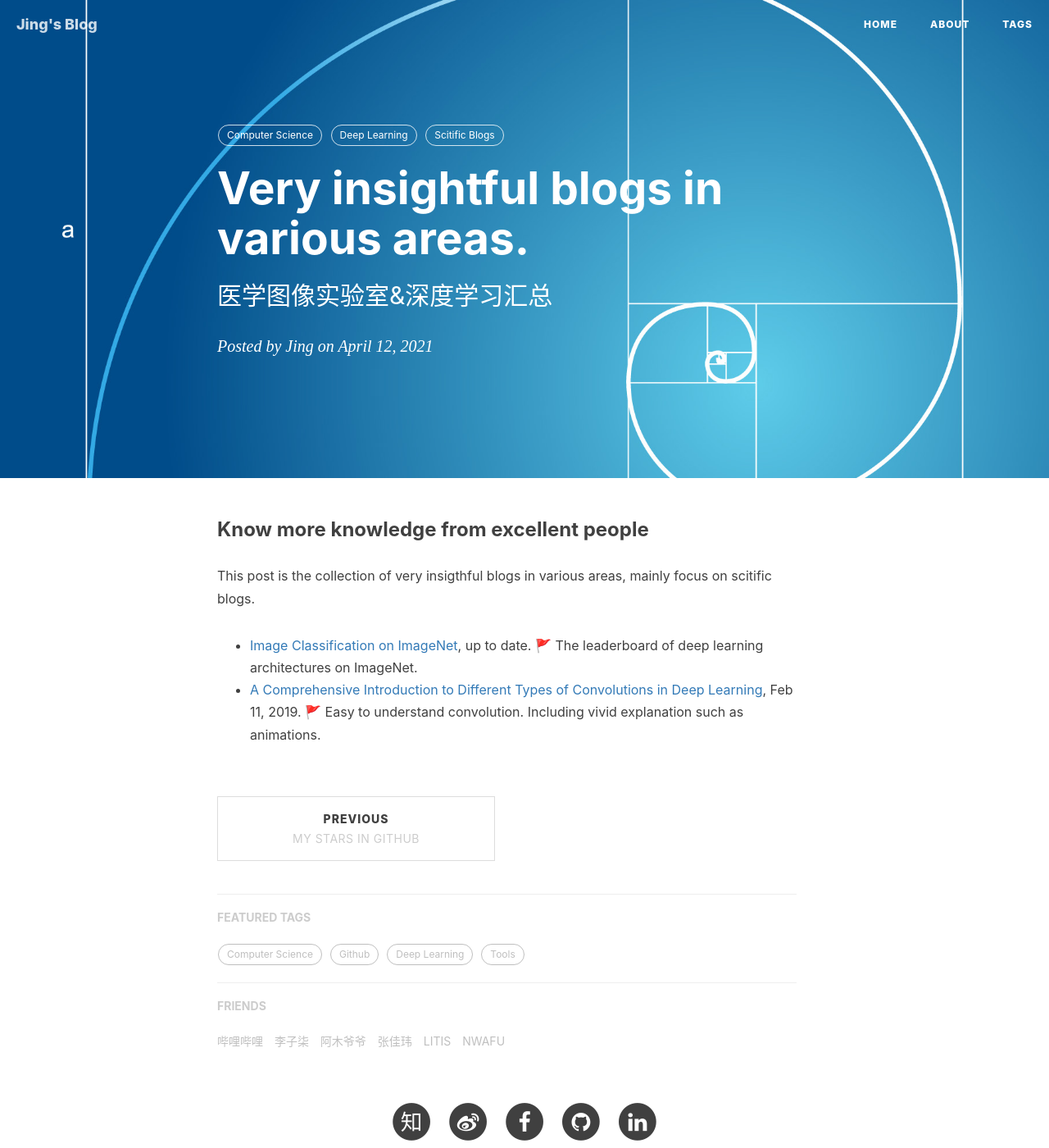
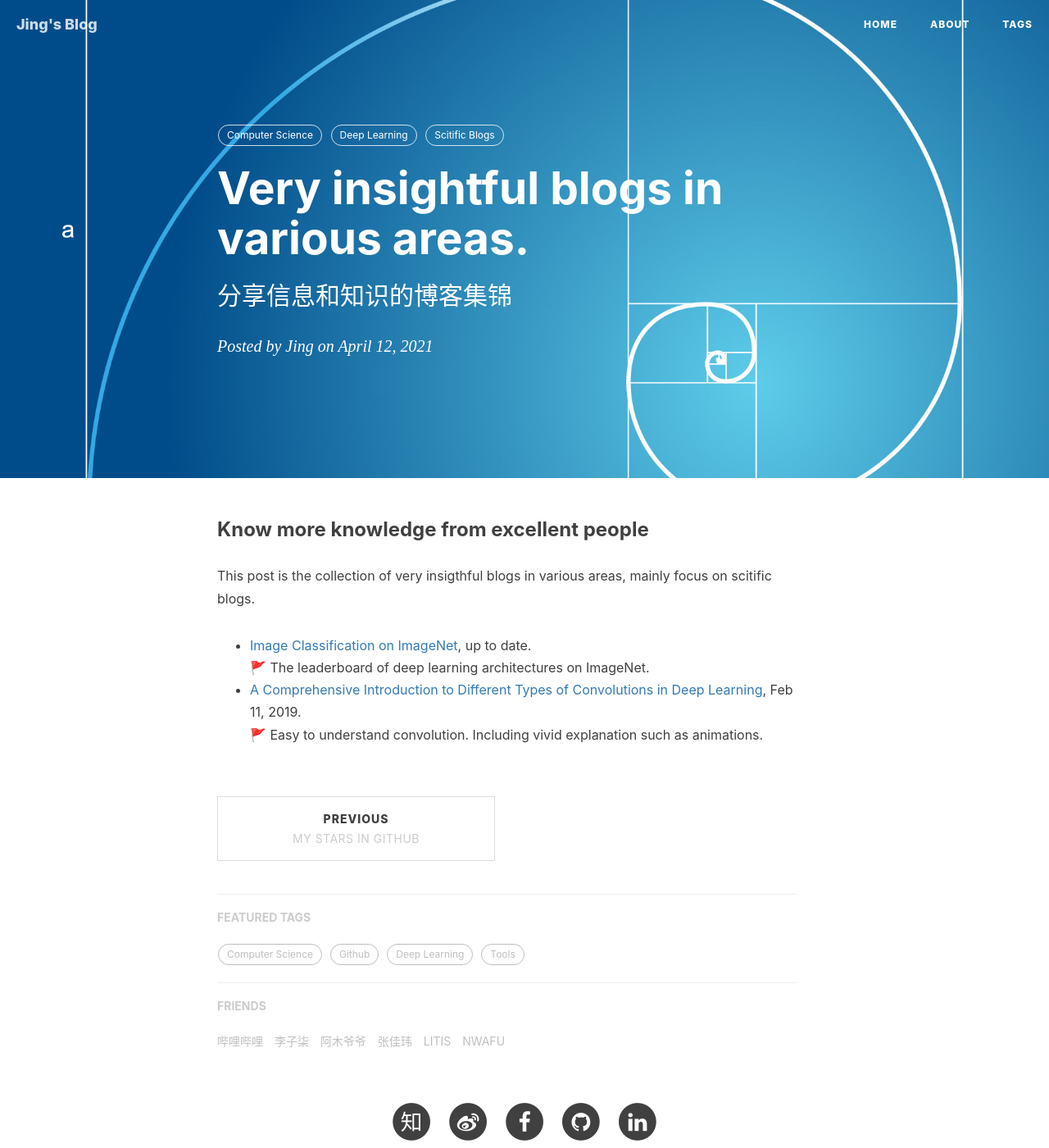
Before and after one commit to jizhang02/jizhang02.github.io, a Jekyll site: the page built from _posts/2021-04-12-blogs.markdown, in a window 1280 px wide and 1400 px high. Shown: the whole window at 82% size. Built offline with Jekyll 4.4.1, drawn with Linux system fonts in a browser that asks for light colours; nearby versions of some CDN libraries; comment, search, counter and statistics services are not loaded.

Commit message:
Update 2021-04-12-blogs.markdown

```diff
--- a/_posts/2021-04-12-blogs.markdown
+++ b/_posts/2021-04-12-blogs.markdown
@@ -1,7 +1,7 @@
 ---
 layout:     post
 title:      "Very insightful blogs in various areas."
-subtitle: "医学图像实验室&深度学习汇总"
+subtitle: "分享信息和知识的博客集锦"
 date:       2021-04-12 16:03:00
 author:     "Jing"
 header-img: "img/post-bg.jpg"
```
